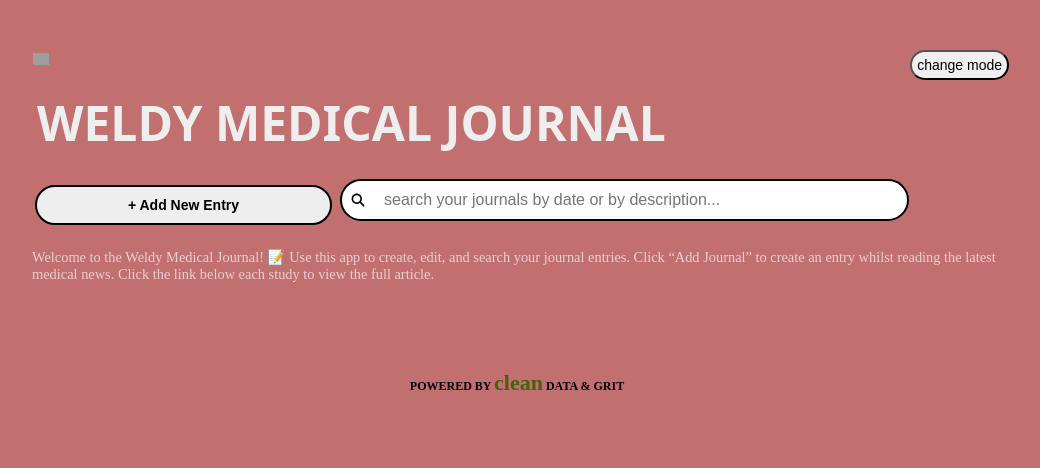
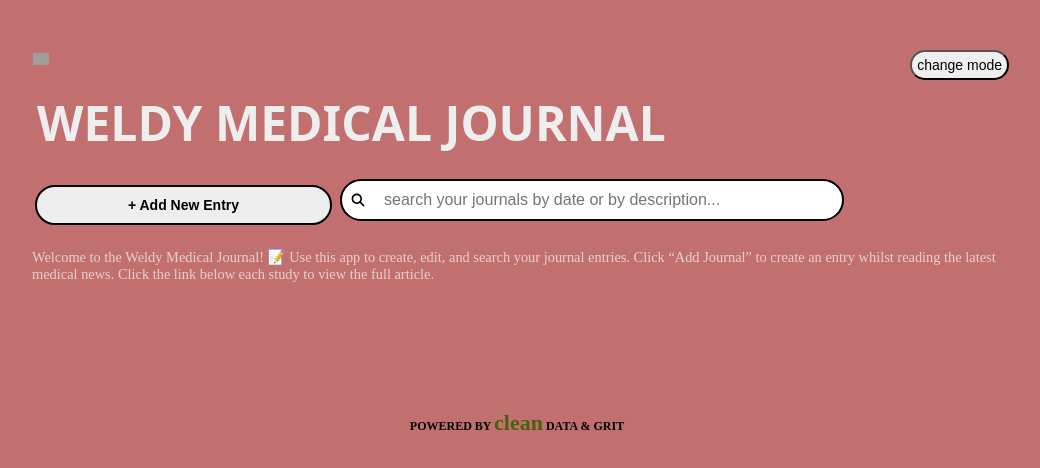
Before and after one commit to SharokM/journal_weldy, a React (Create React App) app: page / in a window 1280 px wide. Shown: the top 468 px of the page, without its empty margins (123-1163 px from the left). Built offline with nearby package versions, Linux system fonts and the light colour scheme; no server answers; grey boxes are pictures that could not be loaded.

Commit message:
final maybe

```diff
--- a/src/index.css
+++ b/src/index.css
@@ -284,12 +284,14 @@ span {
   }
 
   .journal-list {
-    padding: none;
+    /* padding: none; */
+    margin-left: 3%;
+    padding: 3%;
     gap: 20px;
   }
 
   .search {
-    width: 525px;
+    width: 460px;
     font-size: 16px;
     padding: 10px;
   }
```
